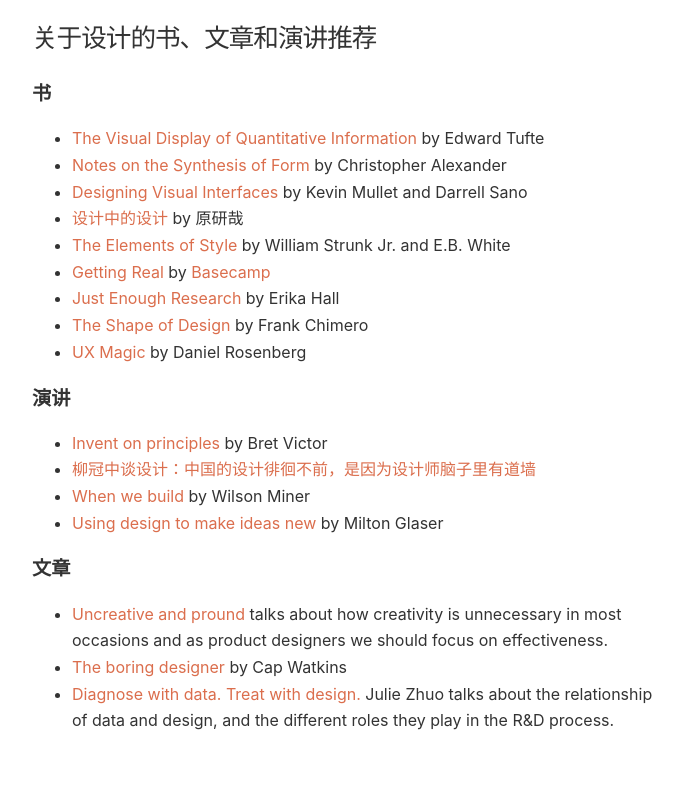
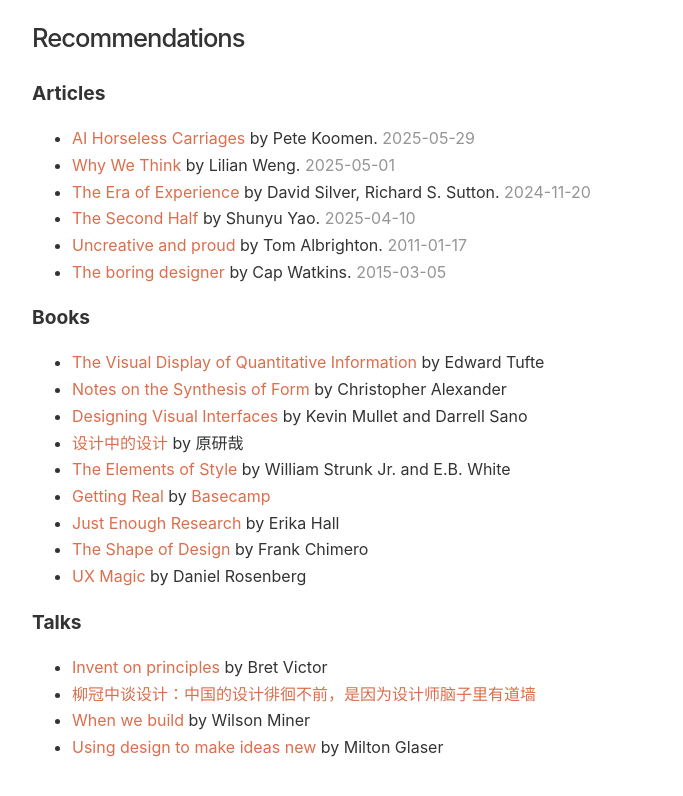
Before and after one commit to lvterry/lvterry.github.io, a Jekyll site: the page built from recommendations.html, in a window 1280 px wide. Shown: the top 796 px of the page, without its empty margins (288-971 px from the left). Built offline with Jekyll 4.4.1, drawn with Linux system fonts in a browser that asks for light colours.

Commit message:
update recommendations

```diff
--- a/recommendations.html
+++ b/recommendations.html
@@ -4,8 +4,35 @@
 ---
 
 <div class="container">
-    <h1 class="text-center">关于设计的书、文章和演讲推荐</h1>
-    <h2>书</h2>
+    <h1 class="text-center">Recommendations</h1>
+    <h2>Articles</h2>
+    <ul>
+        <li>
+            <a href="https://koomen.dev/essays/horseless-carriages/">AI Horseless Carriages</a> by Pete Koomen.
+            <span class="weak">2025-05-29</span>
+        </li>
+        <li>
+            <a href="https://lilianweng.github.io/posts/2025-05-01-thinking/">Why We Think</a> by Lilian Weng.
+            <span class="weak">2025-05-01</span>
+        </li>
+        <li>
+            <a href="https://storage.googleapis.com/deepmind-media/Era-of-Experience%20/The%20Era%20of%20Experience%20Paper.pdf">The Era of Experience</a> by David Silver, Richard S. Sutton.
+            <span class="weak">2024-11-20</span>
+        </li>
+        <li>
+            <a href="https://ysymyth.github.io/The-Second-Half/">The Second Half</a> by Shunyu Yao.
+            <span class="weak">2025-04-10</span>
+        </li>
+        <li>
+            <a href="https://www.abccopywriting.com/2011/01/17/uncreative-and-proud">Uncreative and proud</a> by Tom Albrighton.
+            <span class="weak">2011-01-17</span>
+        </li>
+        <li>
+            <a href="https://capwatkins.com/blog/the-boring-designer">The boring designer</a> by Cap Watkins.
+            <span class="weak">2015-03-05</span>
+        </li>
+    </ul>
+    <h2>Books</h2>
     <ul>
         <li><a href="http://book.douban.com/subject/1316642/">The Visual Display of Quantitative Information</a> by Edward Tufte</li>
         <li><a href="http://book.douban.com/subject/1742456/">Notes on the Synthesis of Form</a> by Christopher Alexander</li>
@@ -18,7 +45,7 @@
         <li><a href="https://www.amazon.com/UX-Magic-Daniel-Rosenberg/dp/1708061614">UX Magic</a> by Daniel Rosenberg</li>
     </ul>
 
-    <h2>演讲</h2>
+    <h2>Talks</h2>
     <ul>
         <li>
             <a href="http://vimeo.com/36579366">Invent on principles</a> by Bret Victor
@@ -27,17 +54,12 @@
             <a href="http://www.bilibili.com/video/av21590910?from=search&seid=15815584021455347684">柳冠中谈设计：中国的设计徘徊不前，是因为设计师脑子里有道墙</a>
         </li>
         <li>
-            <a href="https://vimeo.com/34017777">When we build</a> by Wilson Miner
+            <a href="https://www.youtube.com/watch?v=i2FPU7bKD9k">When we build</a> by Wilson Miner
         </li>
         <li>
             <a href="https://www.ted.com/talks/milton_glaser_using_design_to_make_ideas_new">Using design to make ideas new</a> by Milton Glaser
         </li>
     </ul>
 
-    <h2>文章</h2>
-    <ul>
-        <li><a href="https://www.abccopywriting.com/2011/01/17/uncreative-and-proud">Uncreative and pround</a> talks about how creativity is unnecessary in most occasions and as product designers we should focus on effectiveness.</li>
-        <li><a href="https://capwatkins.com/blog/the-boring-designer">The boring designer</a> by Cap Watkins</li>
-        <li><a href="https://www.linkedin.com/pulse/diagnose-data-treat-design-julie-zhuo/">Diagnose with data. Treat with design.</a> Julie Zhuo talks about the relationship of data and design, and the different roles they play in the R&D process.</li>
-    </ul>
+
 </div>
```
Also changed, not shown: Gemfile.lock.
